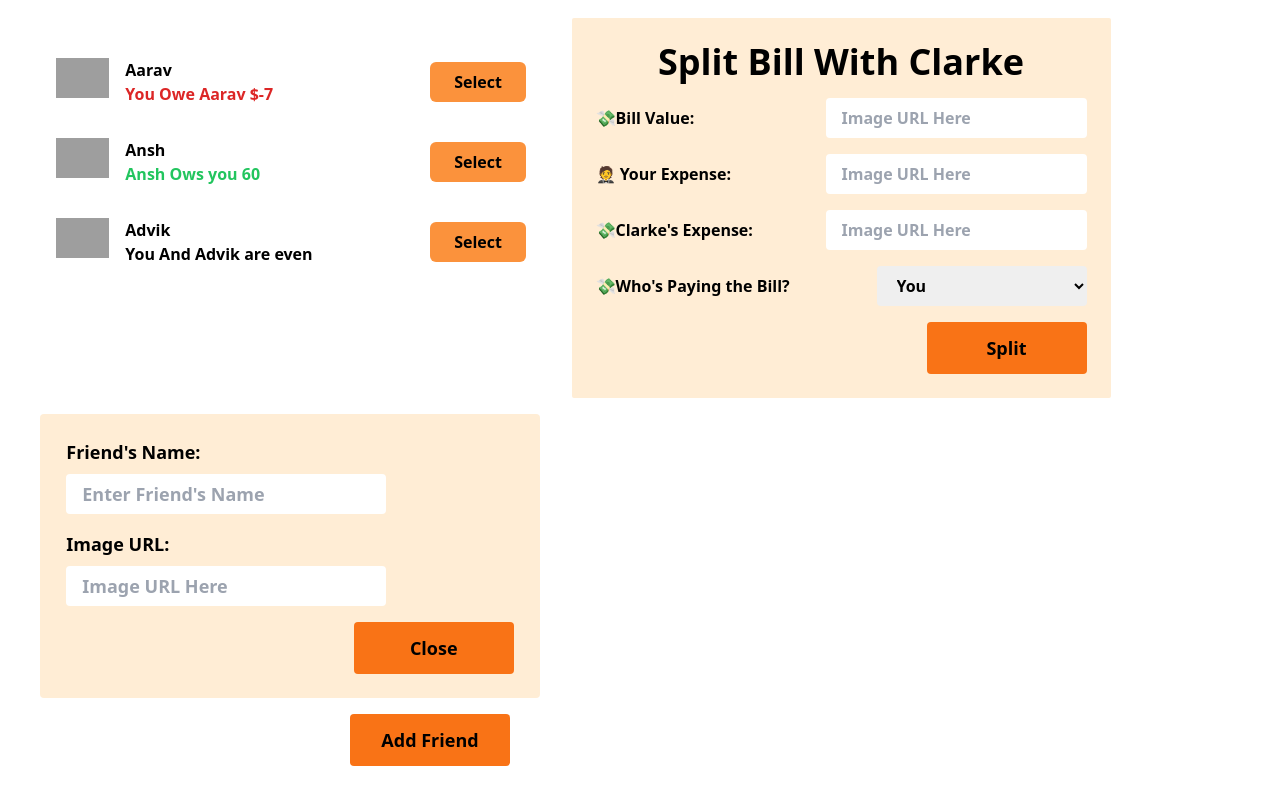
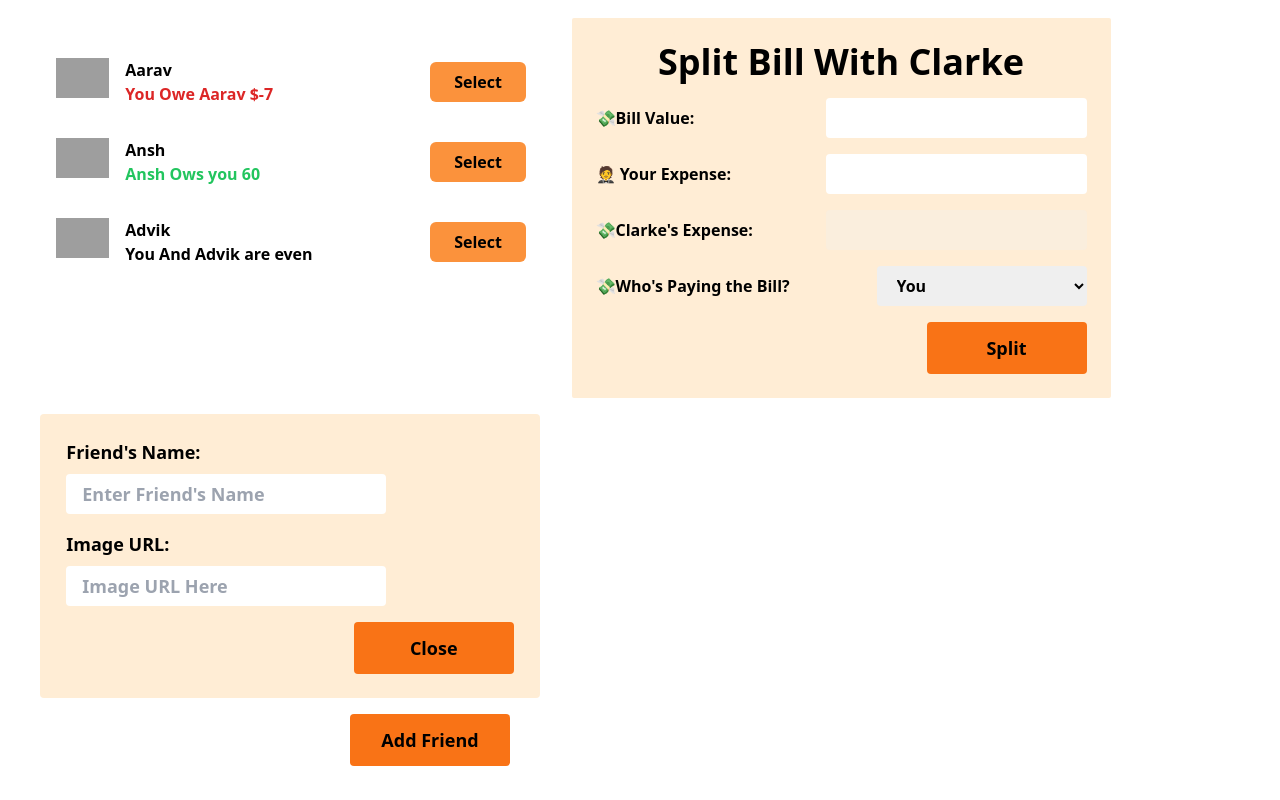
Before and after one commit to Dhruvmehta1311/eat-n-split, a React (Vite) app: page / in a window 1280 px wide. Built offline with nearby package versions, Linux system fonts and the light colour scheme; grey boxes are pictures that could not be loaded.

Commit message:
Minor UI Tweaks.

```diff
--- a/src/components/FormSplitBill.jsx
+++ b/src/components/FormSplitBill.jsx
@@ -10,7 +10,7 @@ const FormSplitBill = ({ initialFriends }) => {
       <section className="flex sm:items-center flex-col sm:flex-row justify-between gap-2 ">
         <label>💸Bill Value: </label>
         <input
-          placeholder="Image URL Here"
+          placeholder=""
           type="text"
           className="max-w-80 h-[40px] rounded pl-4 outline-none"
         />
@@ -18,7 +18,7 @@ const FormSplitBill = ({ initialFriends }) => {
       <section className="flex flex-col sm:items-center sm:flex-row justify-between gap-2 ">
         <label>🤵 Your Expense: </label>
         <input
-          placeholder="Image URL Here"
+          placeholder=""
           type="text"
           className="max-w-80 h-[40px] rounded pl-4 outline-none"
         />
@@ -26,7 +26,8 @@ const FormSplitBill = ({ initialFriends }) => {
       <section className="flex flex-col sm:flex-row sm:items-center justify-between gap-2 ">
         <label>💸Clarke's Expense: </label>
         <input
-          placeholder="Image URL Here"
+          placeholder=""
+          disabled
           type="text"
           className="max-w-80 h-[40px] rounded pl-4 outline-none"
         />
```
